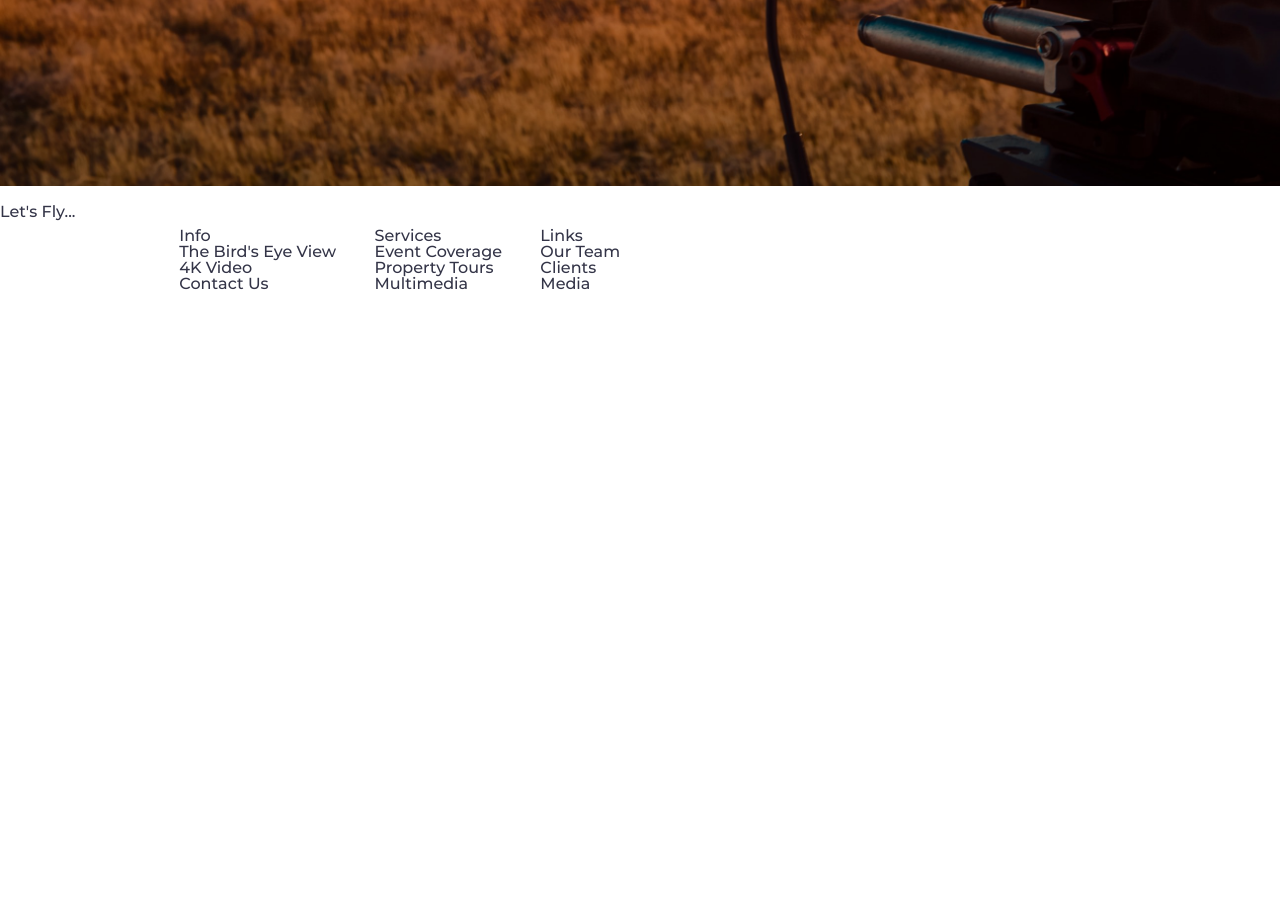
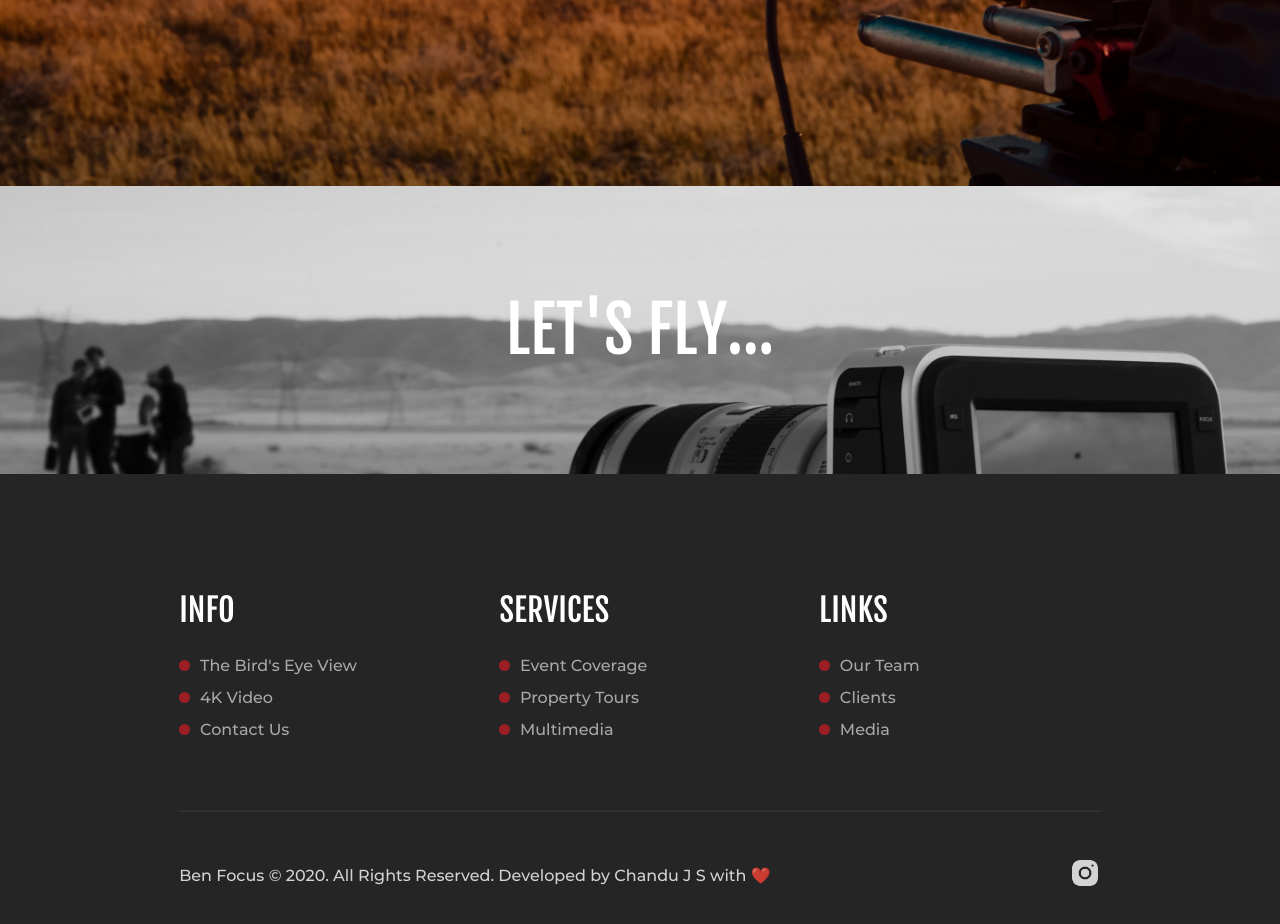
Before and after one commit to Uvacoder/benfocus-photography, a Gatsby site: page / in a window 1280 px wide. Shown: the part 614-1538 px from the top of the page. Before the commit the page ends 914 px from the top, so only its background shows below. Built offline with nearby package versions, Linux system fonts and the light colour scheme; Gatsby itself is replaced by a stand-in of ours.

Commit message:
footer done

```diff
--- a/src/assets/css/grid.css
+++ b/src/assets/css/grid.css
@@ -19,8 +19,6 @@ body {
 /* ROOT FONT STYLES */
 
 * {
-  font-family: 'Lato', Helvetica, sans-serif;
-  color: #333447;
   line-height: 1.5;
 }
 
--- /dev/null
+++ b/src/components/mini_service.js
@@ -0,0 +1,7 @@
+/** @jsx jsx */
+
+import { css, jsx } from '@emotion/core'
+
+export default () => {
+  return <div css={css``} className="col-4"></div>
+}
--- a/src/components/normal_section.js
+++ b/src/components/normal_section.js
@@ -2,11 +2,20 @@
 
 import { css, jsx } from '@emotion/core'
 
-export default ({ color, children }) => {
+// import { Colors } from '../constants'
+
+export default ({ color, image, children }) => {
+  const bgColor = `background-color: ${color || 'transparent'}`
+  const bgImage = image ? `background-image: url(${image});` : ''
+
   return (
     <div
       css={css`
-        background-color: ${color};
+        padding: 7rem 0rem;
+        background-size: cover;
+        background-position: top center;
+        ${bgImage}
+        ${bgColor}
       `}>
       {children}
     </div>
--- a/src/components/site_button.js
+++ b/src/components/site_button.js
@@ -15,6 +15,7 @@ export default ({ to, label }) => {
         text-transform: uppercase;
         padding: 1rem 2rem;
         letter-spacing: 0.05rem;
+        color: ${Colors.text};
       `}>
       {label}
     </Link>
--- a/src/constants.js
+++ b/src/constants.js
@@ -9,5 +9,5 @@ export const Colors = {
   light: '#FBFBFB',
   primary: '#EA1C24',
   shade: '#D48C94',
-  secondary: '#3C3C3C',
+  secondary: '#252525',
 }
--- a/src/layouts/wrap.js
+++ b/src/layouts/wrap.js
@@ -9,16 +9,21 @@ import { Colors, Fonts } from '../constants'
 
 import Logo from '../assets/images/logo.png'
 import HeaderBg from '../assets/images/header.jpg'
+import FooterBg from '../assets/images/footer.jpg'
+
+import InstagramIcon from '../assets/images/icons/instagram.png'
+
 import SiteButton from '../components/site_button'
 import NormalSection from '../components/normal_section'
 
-const MiniService = () => <div className="col-4"></div>
-
-export default () => {
+export default ({ children }) => {
   const websiteTitle = 'Ben Focus'
 
   return (
-    <div>
+    <div
+      css={css`
+        color: ${Colors.text};
+      `}>
       <header
         css={css`
           background-image: url(${HeaderBg});
@@ -47,7 +52,7 @@ export default () => {
                   font-family: ${Fonts.head};
                   text-transform: uppercase;
                   letter-spacing: 0.05rem;
-                  font-size: 1.1rem;
+                  font-size: 1.2rem;
                 `}>
                 <ul
                   css={css`
@@ -72,6 +77,7 @@ export default () => {
                           margin: 1.8rem 2rem;
                           transition-duration: 0.2s;
                           position: relative;
+                          color: inherit;
                           &:before {
                             content: '';
                             position: absolute;
@@ -109,6 +115,7 @@ export default () => {
             text-align: center;
             width: 100%;
             color: ${Colors.white};
+            margin-top: 2rem;
           `}>
           <h1
             css={css`
@@ -134,44 +141,24 @@ export default () => {
           <SiteButton to="/services" label="More Info" />
         </div>
       </header>
-      <NormalSection color={Colors.white}>
-        <div className="row">
-          <MiniService
-            index="01"
-            title="The Bird's Eye View"
-            icon=""
-            to="/services"
-            className="col-4">
-            The best part about Ben Focus is the perspective! Its only when
-            your're flying above is that you realize how incredible the Earth
-            really is.
-          </MiniService>
-          <MiniService
-            index="02"
-            title="4K Video"
-            icon=""
-            to="/services"
-            className="col-4">
-            What is 4K? We can tell you for sure that it isn't a standard
-            definition, not high definition, and not in the slighthest a HD
-            resolution! 4K is 4 times HD!
-          </MiniService>
-          <MiniService
-            index="03"
-            title="Multimedia"
-            icon=""
-            to="/services"
-            className="col-4">
-            Here at Ben Focus, we are extremely excited about meeting your
-            needs. If you have chosen an idea for your project (video, photo,
-            etc.), we will help you with all!
-          </MiniService>
+      {/* {children} */}
+      <footer
+        css={css`
+          background-color: ${Colors.secondary};
+          color: ${Colors.white};
+        `}>
+        <NormalSection image={FooterBg}>
+          <div
+            css={css`
+              text-align: center;
+              font-size: 4rem;
+              font-family: ${Fonts.head};
+              text-transform: uppercase;
+            `}>
+            Let's Fly...
           </div>
         </NormalSection>
-      <footer>
-        <NormalSection image="">
-          <div>Let's Fly...</div>
-        </NormalSection>
+        <NormalSection>
           <div className="container">
             <div className="row">
               {[
@@ -227,14 +214,37 @@ export default () => {
                   ],
                 },
               ].map(item => (
-              <div className="col">
-                <div>{item.title}</div>
+                <div className="col-4">
+                  <div
+                    css={css`
+                      font-family: ${Fonts.head};
+                      text-transform: uppercase;
+                      font-size: 2rem;
+                      margin-bottom: 2rem;
+                    `}>
+                    {item.title}
+                  </div>
                   <ul>
                     {item.items.map(listItem => (
                       <li>
                         <Link
                           css={css`
                             display: block;
+                            color: inherit;
+                            position: relative;
+                            margin-bottom: 1rem;
+                            padding-left: 1.3rem;
+                            opacity: 0.6;
+                            &:before {
+                              content: '';
+                              background-color: ${Colors.primary};
+                              width: 0.7rem;
+                              height: 0.7rem;
+                              position: absolute;
+                              border-radius: 100%;
+                              left: 0;
+                              top: 0.1rem;
+                            }
                           `}
                           to={listItem.to}>
                           {listItem.title}
@@ -245,7 +255,50 @@ export default () => {
                 </div>
               ))}
             </div>
+            <hr
+              css={css`
+                border-color: #fff;
+                margin: 3rem 1.1rem 3rem;
+                opacity: 0.05;
+              `}
+            />
+            <div
+              css={css`
+                opacity: 0.8;
+              `}
+              className="row">
+              <div className="col-8">
+                Ben Focus &copy; 2020. All Rights Reserved. Developed by{' '}
+                <a
+                  css={css`
+                    color: inherit;
+                  `}
+                  rel="noopener noreferrer"
+                  href="https://chandujs.dev"
+                  target="_blank">
+                  Chandu J S
+                </a>{' '}
+                with ❤️
               </div>
+              <div
+                className="col-4"
+                css={css`
+                  text-align: right;
+                  position: relative;
+                  top: -0.7rem;
+                  a {
+                    display: inline-block;
+                    width: 2rem;
+                    margin-left: 0.5rem;
+                  }
+                `}>
+                <a rel="noopener noreferrer" href="https://instagram.com">
+                  <img width="100%" src={InstagramIcon} alt="Instagram" />
+                </a>
+              </div>
+            </div>
+          </div>
+        </NormalSection>
       </footer>
     </div>
   )
--- a/src/pages/index.js
+++ b/src/pages/index.js
@@ -2,4 +2,46 @@ import React from 'react'
 
 import Wrap from '../layouts/wrap'
 
-export default () => <Wrap></Wrap>
+import { Colors } from '../constants'
+
+import MiniService from '../components/mini_service'
+import NormalSection from '../components/normal_section'
+
+export default () => (
+  <Wrap>
+    <NormalSection color={Colors.white}>
+      <div className="row">
+        <MiniService
+          index="01"
+          title="The Bird's Eye View"
+          icon=""
+          to="/services"
+          className="col-4">
+          The best part about Ben Focus is the perspective! Its only when
+          your're flying above is that you realize how incredible the Earth
+          really is.
+        </MiniService>
+        <MiniService
+          index="02"
+          title="4K Video"
+          icon=""
+          to="/services"
+          className="col-4">
+          What is 4K? We can tell you for sure that it isn't a standard
+          definition, not high definition, and not in the slighthest a HD
+          resolution! 4K is 4 times HD!
+        </MiniService>
+        <MiniService
+          index="03"
+          title="Multimedia"
+          icon=""
+          to="/services"
+          className="col-4">
+          Here at Ben Focus, we are extremely excited about meeting your needs.
+          If you have chosen an idea for your project (video, photo, etc.), we
+          will help you with all!
+        </MiniService>
+      </div>
+    </NormalSection>
+  </Wrap>
+)
```
Also changed, not shown: src/assets/images/footer.jpg (added), src/assets/images/icons/instagram.png (added). Lines whose indentation alone changed are shown as unchanged.
